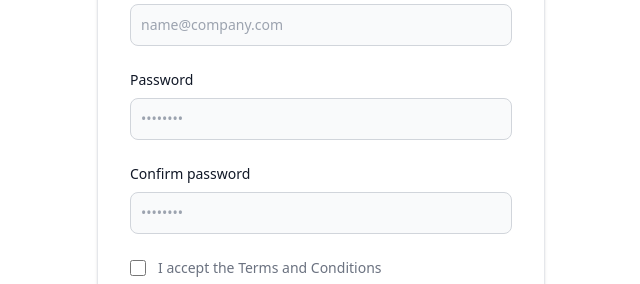
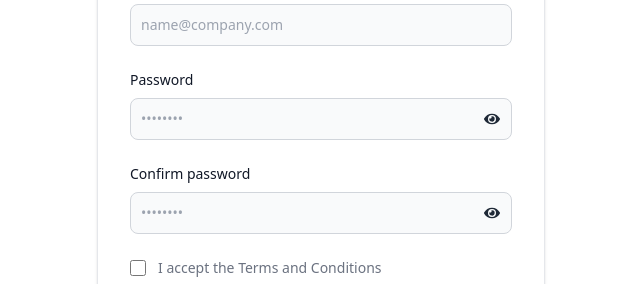
Before and after one commit to RaiyanJiyon/Discount-PRO, a React (Vite) app: page /auth/register in a window 1280 px wide. Shown: the part 443-727 px from the top of the page, without its empty margins (319-959 px from the left). Built offline with nearby package versions, Linux system fonts and the light colour scheme; no server answers.

Commit message:
feat: add toggle eye functionality in register page

```diff
--- a/src/pages/Auth/Register.jsx
+++ b/src/pages/Auth/Register.jsx
@@ -1,8 +1,8 @@
-import logo from '../../assets/images/logo.png'
-import { FaGithub, FaGoogle } from "react-icons/fa";
+import logo from '../../assets/images/logo.png';
+import { FaEye, FaEyeSlash, FaGithub, FaGoogle } from "react-icons/fa";
 import { Link, useNavigate } from "react-router-dom";
 import Button from '../../components/ui/Button';
-import { useContext, useEffect } from 'react';
+import { useContext, useEffect, useState } from 'react';
 import { authContext } from '../../contexts/AuthProvider';
 import ErrorToaster from '../../components/ToasterNotification/ErrorToaster';
 import SuccessToaster from '../../components/ToasterNotification/SuccessToaster';
@@ -14,15 +14,16 @@ const Register = () => {
         window.scrollTo(0, 0);
     }, []);
 
-
     const { setUser, user, updateUserProfile, createUserWithGoogle, createUserWithEmail } = useContext(authContext);
+    const [passwordToggle, setPasswordToggle] = useState(false);
+    const [confirmPasswordToggle, setConfirmPasswordToggle] = useState(false);
 
     const navigate = useNavigate();
 
     const handleGoogleSignIn = () => {
         createUserWithGoogle()
             .then(() => {
-                SuccessToaster('Successfully Sign In with Google');
+                SuccessToaster('Successfully Signed In with Google');
                 navigate('/');
             })
             .catch(error => {
@@ -47,14 +48,14 @@ const Register = () => {
         const validPassword = /^(?=.*[a-z])(?=.*[A-Z]).{6,}$/;
 
         if (!validPassword.test(password)) {
-            ErrorToaster('Password should be at least 8 character');
+            ErrorToaster('Password should be at least 8 characters');
             return;
-        };
+        }
 
         if (password !== confirmPassword) {
             ErrorToaster('The password confirmation does not match.');
             return;
-        };
+        }
 
         createUserWithEmail(email, password)
             .then(userCredential => {
@@ -68,6 +69,14 @@ const Register = () => {
             .catch(error => {
                 ErrorToaster(error.message);
             });
+    };
+
+    const handlePasswordToggle = () => {
+        setPasswordToggle(prev => !prev);
+    };
+
+    const handleConfirmPasswordToggle = () => {
+        setConfirmPasswordToggle(prev => !prev);
     };
 
     return (
@@ -109,13 +118,19 @@ const Register = () => {
                                 <label htmlFor="email" className="block mb-2 text-sm font-medium text-gray-900">Your email</label>
                                 <input type="email" name="email" id="email" className="bg-gray-50 border border-gray-300 text-gray-900 text-sm rounded-lg focus:ring-primary-600 focus:border-primary-600 block w-full p-2.5" placeholder="name@company.com" required />
                             </div>
-                            <div>
+                            <div className="relative">
                                 <label htmlFor="password" className="block mb-2 text-sm font-medium text-gray-900">Password</label>
-                                <input type="password" name="password" id="password" placeholder="••••••••" className="bg-gray-50 border border-gray-300 text-gray-900 text-sm rounded-lg focus:ring-primary-600 focus:border-primary-600 block w-full p-2.5" required />
+                                <input type={passwordToggle ? "text" : "password"} name="password" id="password" placeholder="••••••••" className="bg-gray-50 border border-gray-300 text-gray-900 text-sm rounded-lg focus:ring-primary-600 focus:border-primary-600 block w-full p-2.5 pr-10" required />
+                                <div onClick={handlePasswordToggle} className='absolute inset-y-0 right-0 flex items-center pr-3 pt-7 cursor-pointer'>
+                                    {passwordToggle ? <FaEyeSlash /> : <FaEye />}
+                                </div>
                             </div>
-                            <div>
+                            <div className="relative">
                                 <label htmlFor="confirm-password" className="block mb-2 text-sm font-medium text-gray-900">Confirm password</label>
-                                <input type="password" name="confirm-password" id="confirm-password" placeholder="••••••••" className="bg-gray-50 border border-gray-300 text-gray-900 text-sm rounded-lg focus:ring-primary-600 focus:border-primary-600 block w-full p-2.5" required />
+                                <input type={confirmPasswordToggle ? "text" : "password"} name="confirm-password" id="confirm-password" placeholder="••••••••" className="bg-gray-50 border border-gray-300 text-gray-900 text-sm rounded-lg focus:ring-primary-600 focus:border-primary-600 block w-full p-2.5 pr-10" required />
+                                <div onClick={handleConfirmPasswordToggle} className='absolute inset-y-0 right-0 flex items-center pr-3 pt-7 cursor-pointer'>
+                                    {confirmPasswordToggle ? <FaEyeSlash /> : <FaEye />}
+                                </div>
                             </div>
                             <div className="flex items-start">
                                 <div className="flex items-center h-5">
```
